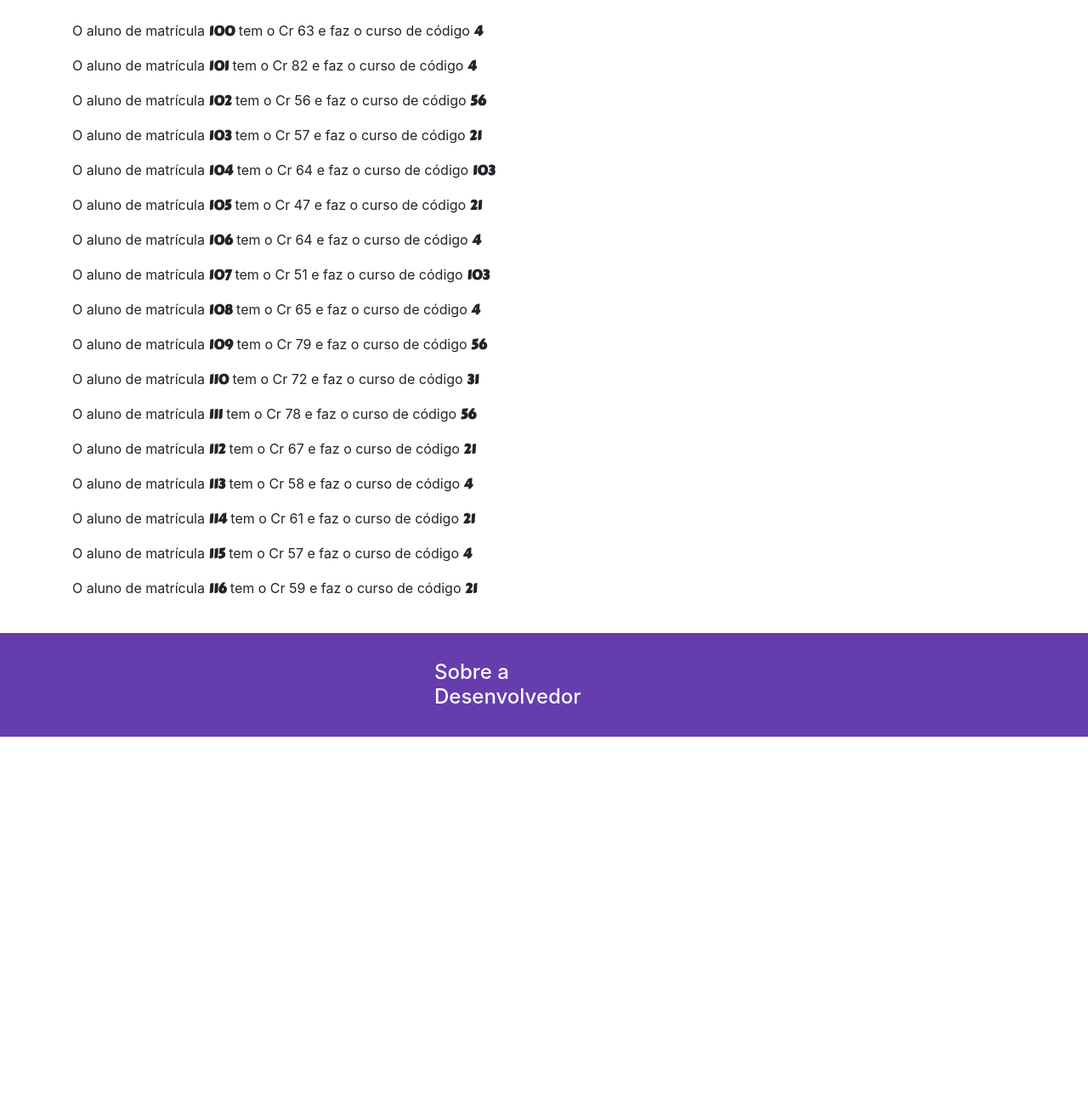
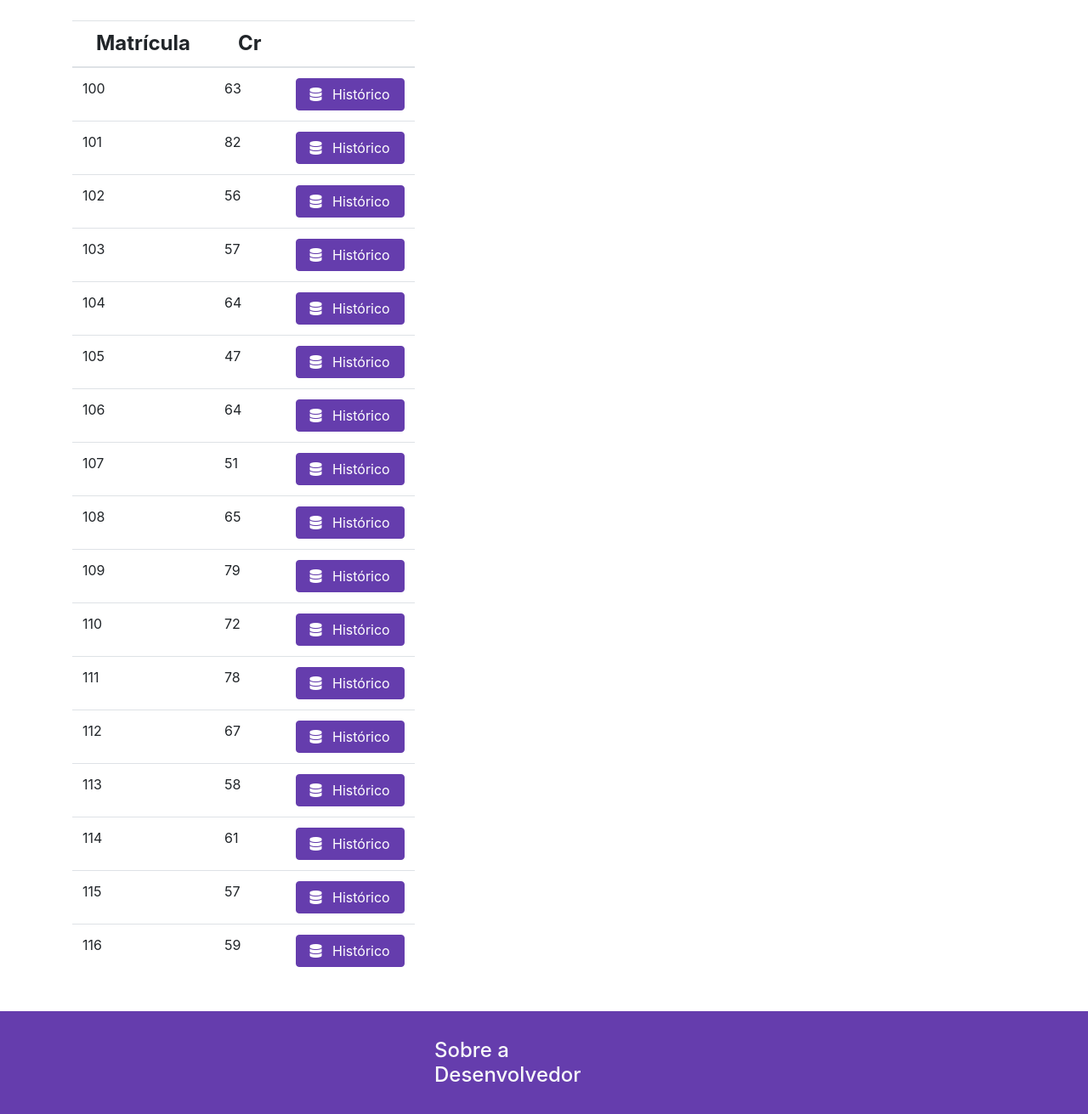
Before and after one commit to araujoG/sistemaUniversitario, a Django app: page /aluno/ in a window 1280 px wide. Shown: the part 56-1367 px from the top of the page at 85% size. Before the commit the page ends 923 px from the top, so only its background shows below. Run offline with Django 3.2, Linux system fonts and the light colour scheme; data comes from the database, SQL or seed files in the repository; some libraries are stand-ins or nearby versions.

Commit message:
template aluno 3 colunas

```diff
--- a/aluno/templates/aluno/index.html
+++ b/aluno/templates/aluno/index.html
@@ -1,19 +1,36 @@
 {% extends 'base.html' %}
 {% load static %}
 {% block corpo %}
-<div class="container py-4 fillView">
+<div class="container py-4 fillView ">
     {% if messages %}
         {% for mensagem in messages %}
             <div class="alert alert-warning alert-dismissible fade show mb-2" role="alert">
                 <strong>{{mensagem}}</strong>
                 <button type="button" class="ml-4 mb-1 close my-auto" data-dismiss="alert" aria-label="Close">
-				    <i class="fas fa-times"></i>
-			    </button>
+                    <i class="fas fa-times"></i>
+                </button>
             </div>
         {% endfor %}
     {% endif %}
-    {% for row in alunos %}
-        <p>O aluno de matrícula <strong class="carterOne">{{row.aluno.matricula}}</strong> tem o Cr {{row.cr}} e faz o curso de código <strong class="carterOne">{{row.aluno.curso}}</strong></p>
-    {% endfor %}
+    <table class="table w-auto table-hover">
+        <thead>
+            <tr>
+              <th scope="col" ><h4 class="font-weight-bold m-0 mx-3">Matrícula</h4></th>
+              <th scope="col" ><h4 class="font-weight-bold m-0 mx-3">Cr</h4></th>
+              <th scope="col"></th>
+            </tr>
+        </thead>
+        <tbody>
+        {% for row in alunos %}
+            <tr>
+                <td>{{row.aluno.matricula}}</td>
+                <td>{{row.cr}}</td>
+                <td><button type="button" class="btn btn-primary px-3">
+                    <i class="fas fa-database mr-2"></i> Histórico
+                </button></td>
+            </tr>
+        {% endfor %}
+        </tbody>
+    </table>
 </div>
 {% endblock %}
```
